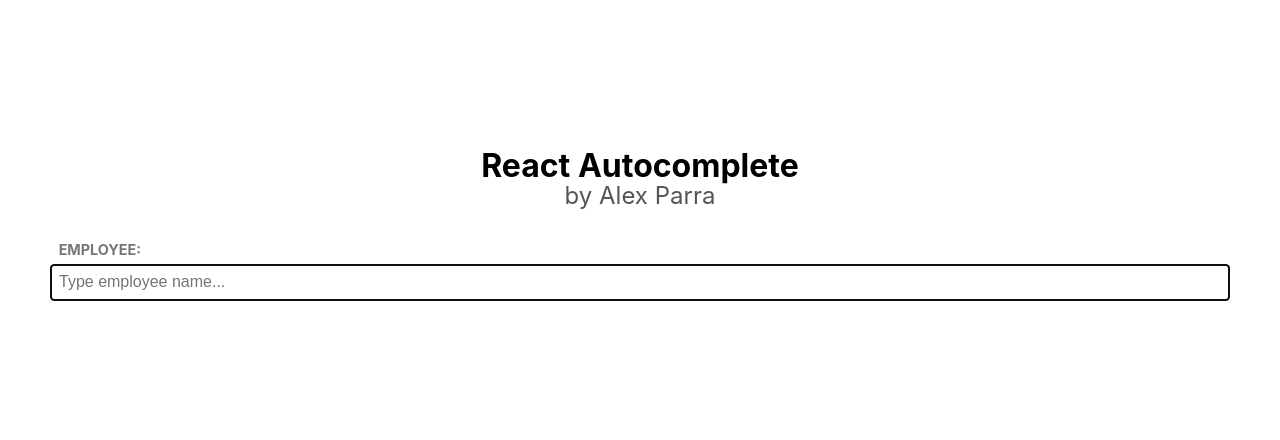
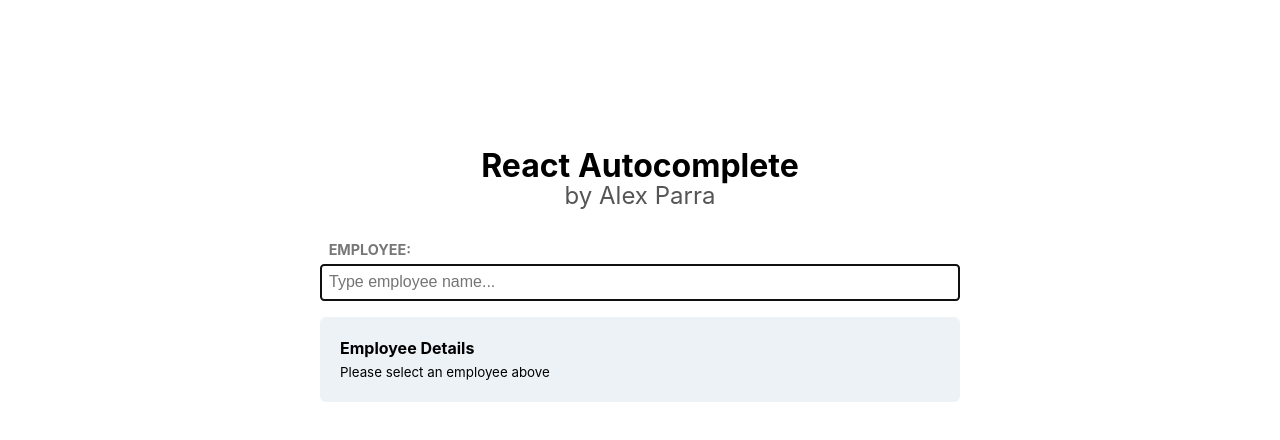
Before and after one commit to alex-parra/react-autocomplete, a React (Create React App) app: page / in a window 1280 px wide. Shown: the top 440 px of the page. Built offline with nearby package versions, Linux system fonts and the light colour scheme.

Commit message:
Keyboard selection + style tweaks

```diff
--- a/src/App.js
+++ b/src/App.js
@@ -6,7 +6,7 @@ import styles from './App.module.scss';
 import { FindEmployee } from './components/FindEmployee';
 
 function App() {
-  const [pickedEmployee, setPickedEmployee] = useState();
+  const [employee, setEmployee] = useState();
 
   return (
     <div className={styles.App}>
@@ -17,14 +17,13 @@ function App() {
         </h1>
       </header>
       <main>
-        <FindEmployee initialEmployee={pickedEmployee} onPick={setPickedEmployee} />
+        <FindEmployee initial={employee} onSelect={setEmployee} />
 
-        {pickedEmployee && (
-          <div className={styles.pickedEmployee}>
-            <h4>Selected Employee</h4>
-            <pre>{JSON.stringify(pickedEmployee, null, 2)}</pre>
-          </div>
-        )}
+        <div className={styles.pickedEmployee}>
+          <h4>Employee Details</h4>
+          {employee && <pre>{JSON.stringify(employee, null, 2)}</pre>}
+          {!employee && <small>Please select an employee above</small>}
+        </div>
       </main>
     </div>
   );
--- a/src/App.module.scss
+++ b/src/App.module.scss
@@ -28,6 +28,8 @@
     flex-direction: column;
     align-items: center;
     padding: 30px;
+    max-width: 700px;
+    margin: 0 auto;
 
     > * {
       width: 100%;
@@ -35,8 +37,8 @@
   }
 
   .pickedEmployee {
-    background-color: #eee;
-    border-radius: 10px;
+    background-color: #edf2f7;
+    border-radius: 6px;
     padding: 20px;
     margin-top: 1rem;
 
--- a/src/api/index.js
+++ b/src/api/index.js
@@ -16,5 +16,7 @@ export const getEmployees = async () => {
   } catch (error) {
     logError('API > getEmployees', error || 'Failed to load employees list');
   }
-  return employees;
+  return employees.sort((a, b) => {
+    return `${a.first_name} ${a.last_name}`.localeCompare(`${b.first_name} ${b.last_name}`);
+  });
 };
--- a/src/components/Autocomplete/Autocomplete.js
+++ b/src/components/Autocomplete/Autocomplete.js
@@ -3,10 +3,11 @@ import React, { useState, useEffect } from 'react';
 import styles from './style.module.scss';
 
 const Autocomplete = (props) => {
-  const { getOptions, matcher, onSelected, children } = props;
+  const { getOptions, matcher, onSelect, children, matchComponent, maxSuggestions = 10 } = props;
 
   const [allOptions, setAllOptions] = useState([]);
   const [matches, setMatches] = useState([]);
+  const [focusMatch, setFocusMatch] = useState();
 
   useEffect(() => {
     getOptions().then(setAllOptions);
@@ -14,30 +15,58 @@ const Autocomplete = (props) => {
 
   const updateMatches = (value) => {
     const text = (value || '').trim();
-    let matches = [];
-    if (text) matches = allOptions.filter((opt) => matcher(text, opt));
-    setMatches(matches);
+
+    if (!text) {
+      clearMatches();
+      onSelect();
+    }
+
+    const matches = allOptions.filter((opt) => matcher(text, opt));
+    setMatches(matches.slice(0, maxSuggestions));
   };
 
-  const handleMatchClick = (match) => {
-    onSelected(match);
+  const clearMatches = () => {
     setMatches([]);
+    setFocusMatch();
+  };
+
+  const handleMatchClick = (match) => () => {
+    onSelect(match);
+    clearMatches();
+  };
+
+  const handleInputKey = (ev) => {
+    const keys = ['Enter', 'ArrowDown', 'ArrowUp'];
+    if (matches.length === 0 || !keys.includes(ev.key)) return;
+
+    ev.preventDefault();
+    if (ev.key === 'Enter' && focusMatch != null) handleMatchClick(matches[focusMatch])();
+    if (ev.key === 'ArrowDown') setFocusMatch((m = -1) => (m + 1) % matches.length);
+    if (ev.key === 'ArrowUp') setFocusMatch((m = 0) => (matches.length + m - 1) % matches.length);
+  };
+
+  const handleInputBlur = () => {
+    // TODO: possible memory leak here
+    setTimeout(() => clearMatches(), 100);
   };
 
   return (
     <div className={styles.Autocomplete}>
-      {children({
-        updateMatches,
-      })}
-      <div className={styles.suggestions}>
-        {matches.map((match) => (
-          <div key={match.id} onClick={() => handleMatchClick(match)}>
-            <p>
-              {match.first_name} {match.last_name}
-            </p>
-          </div>
+      <div onKeyDown={handleInputKey} onBlur={handleInputBlur}>
+        {children({ updateMatches })}
+      </div>
+      <ol className={styles.suggestions}>
+        {matches.map((match, i) => (
+          <li
+            key={match.id}
+            className={i === focusMatch ? styles.focused : null}
+            onClick={handleMatchClick(match)}
+            onMouseEnter={() => setFocusMatch(i)}
+          >
+            {React.createElement(matchComponent, { match })}
+          </li>
         ))}
-      </div>
+      </ol>
     </div>
   );
 };
--- a/src/components/Autocomplete/style.module.scss
+++ b/src/components/Autocomplete/style.module.scss
@@ -1,35 +1,48 @@
+:root {
+  --bgFocused: #feebc8;
+}
+
 .Autocomplete {
   position: relative;
 }
 
 .suggestions {
   position: absolute;
-  top: 100%;
-  left: 0;
-  min-width: 100%;
-  background-color: #eee;
-  padding: 10px;
+  top: calc(100% - 2px);
+  left: 4px;
+  right: 4px;
+  background-color: #edf2f7;
+  border: 4px solid transparent;
+  border-bottom-width: 6px;
+  padding: 2px;
+  margin: 0;
+  max-height: 50vh;
+  overflow: auto;
+  list-style: none;
+  box-shadow: 0 2px 4px #cbd5e0;
 
   &:empty {
     display: none;
   }
 
-  > div {
-    --bgAlpha: 0.5;
+  > li {
     padding: 10px;
-    background-color: rgba(#fff, var(--bgAlpha));
+    background-color: #f7fafc;
 
-    & + div {
+    & + li {
       margin-top: 2px;
     }
 
-    p {
-      margin: 0;
-    }
-
+    &:focus,
     &:hover {
+      position: relative;
+      z-index: 1;
       cursor: pointer;
-      --bgAlpha: 0.75;
+      background-color: var(--bgFocused);
     }
   }
 }
+
+.focused {
+  background-color: var(--bgFocused) !important;
+}
--- a/src/components/FieldText/FieldText.js
+++ b/src/components/FieldText/FieldText.js
@@ -20,6 +20,7 @@ const FieldText = (props) => {
         onChange={handleChange}
         placeholder={placeholder}
         autoFocus={autoFocus}
+        autoComplete="off"
       />
     </div>
   );
--- a/src/components/FindEmployee/FindEmployee.js
+++ b/src/components/FindEmployee/FindEmployee.js
@@ -5,22 +5,30 @@ import { FieldText } from '../FieldText';
 import { getEmployees } from '../../api';
 
 const fullname = (employee) => `${employee.first_name} ${employee.last_name}`.trim();
-const matchEmployee = (text, employee) => fullname(employee).toLowerCase().startsWith(text.toLowerCase());
+const matchEmployee = (text, employee) => {
+  const rx = new RegExp(text, 'gi');
+  return rx.test(fullname(employee));
+};
 
-const FindEmployee = ({ initialEmployee, onPick }) => {
-  const [employeeName, setEmployeeName] = useState(() => {
-    if (initialEmployee) return fullname(initialEmployee);
-    return '';
-  });
+const EmployeeSuggestion = ({ match }) => <p style={{ margin: 0 }}>{fullname(match)}</p>;
+
+const FindEmployee = ({ initial, onSelect }) => {
+  const [employeeName, setEmployeeName] = useState(initial ? fullname(initial) : '');
 
   const handleChange = (ev) => setEmployeeName(ev.target.value);
-  const onSelected = (employee) => {
-    setEmployeeName(fullname(employee));
-    onPick(employee);
+
+  const handleSelected = (employee) => {
+    setEmployeeName(employee ? fullname(employee) : '');
+    onSelect(employee);
   };
 
   return (
-    <Autocomplete getOptions={getEmployees} matcher={matchEmployee} onSelected={onSelected}>
+    <Autocomplete
+      getOptions={getEmployees}
+      matcher={matchEmployee}
+      onSelect={handleSelected}
+      matchComponent={EmployeeSuggestion}
+    >
       {({ updateMatches }) => {
         const onChange = (ev) => {
           handleChange(ev);
```
